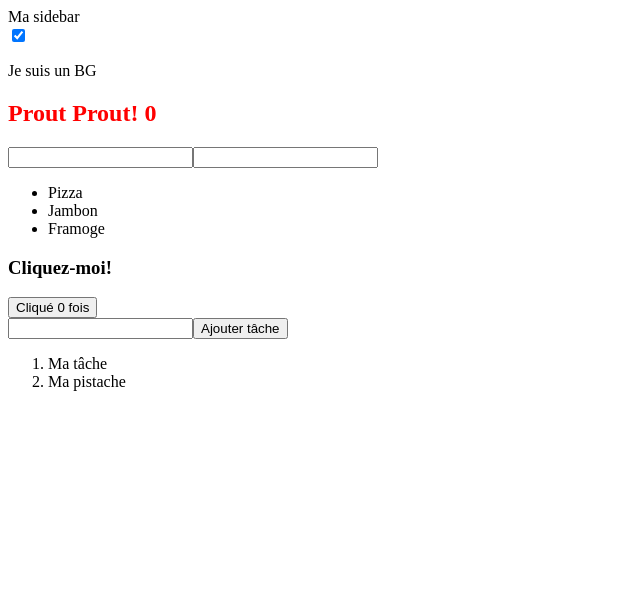
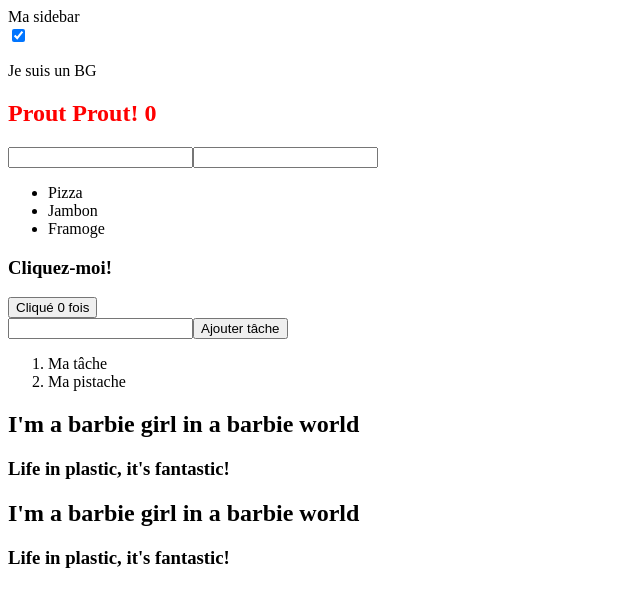
Before and after one commit to jblavisse/vue-tuto, a Vue app: page / in a window 1280 px wide. Shown: the top 606 px of the page, without its empty margins (0-640 px from the left). Built offline with nearby package versions, Linux system fonts and the light colour scheme.

Commit message:
Create first component

```diff
--- a/src/App.vue
+++ b/src/App.vue
@@ -33,15 +33,20 @@
         </li>
       </ol>
     </div>
+
+    <Barbie />
+    <Barbie />
   </div>
 </template>
 
 <script>
 import { v4 as uuidv4 } from 'uuid';
+import Barbie from './components/Barbie';
 
 export default {
   name: 'App',
   components: {
+    Barbie
   },
   methods: {
     clickMe: function() {
--- /dev/null
+++ b/src/components/Barbie.vue
@@ -0,0 +1,16 @@
+<template>
+  <div class="barbie">
+      <h2>I'm a barbie girl in a barbie world</h2>
+      <h3>Life in plastic, it's fantastic!</h3>
+  </div>
+</template>
+
+<script>
+export default {
+    name:'Barbie'
+}
+</script>
+
+<style>
+
+</style>
```
